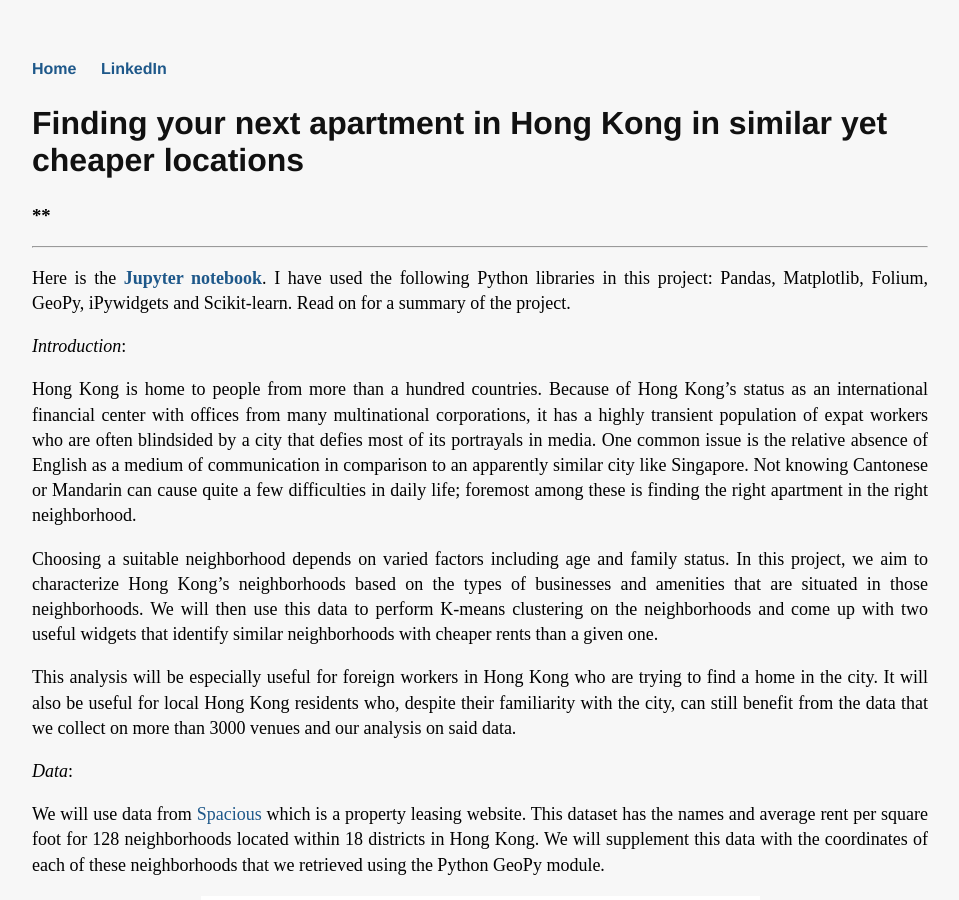
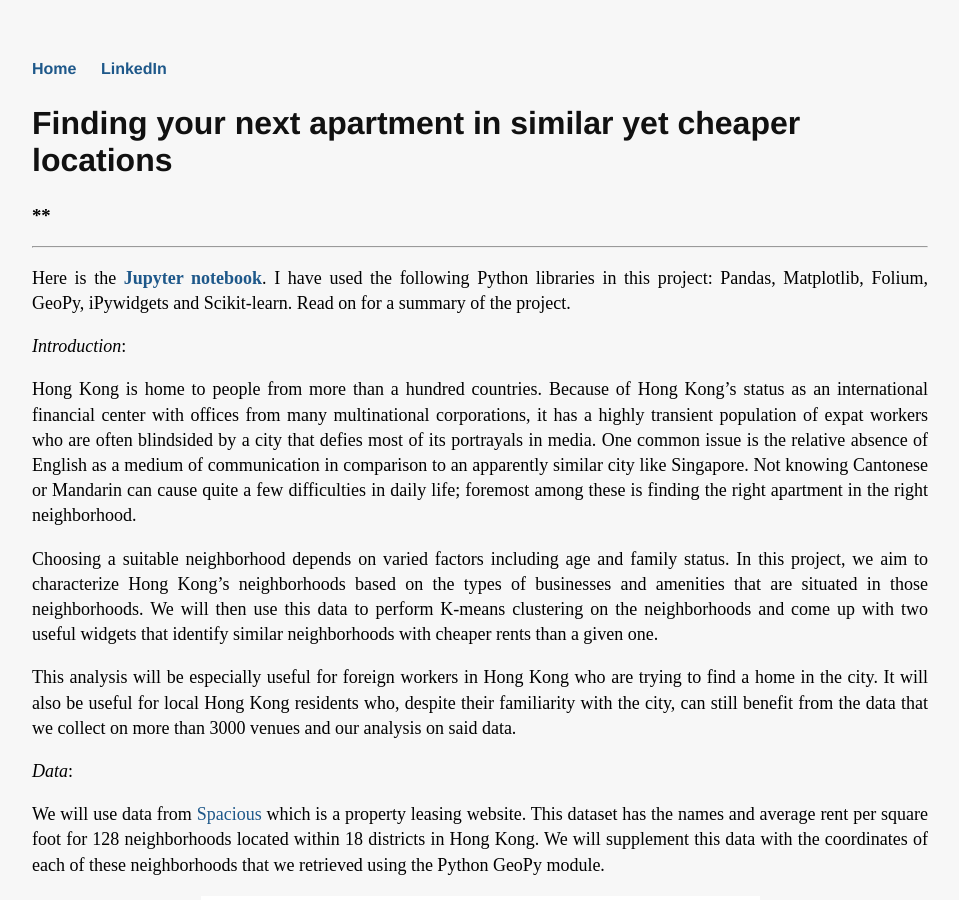
Before and after one commit to h2kh/h2kh.github.io, a Jekyll site: the page built from _posts/2019-06-07-Neighborhood-clustering.md, in a window 1280 px wide and 900 px high. Shown: the whole window, without its empty margins (160-1119 px from the left). Built offline with Jekyll 4.4.1, drawn with Linux system fonts in a browser that asks for light colours.

Commit message:
Update 2019-06-07-Neighborhood-clustering.md

```diff
--- a/_posts/2019-06-07-Neighborhood-clustering.md
+++ b/_posts/2019-06-07-Neighborhood-clustering.md
@@ -1,6 +1,6 @@
 ---
 layout: post
-title: "Finding your next apartment in Hong Kong in similar yet cheaper locations"
+title: "Finding your next apartment in similar yet cheaper locations"
 subtitle: "K-means clustering on Hong Kong's neighborhoods based on local business activity"
 nottableau: 'true'
 ---
```
